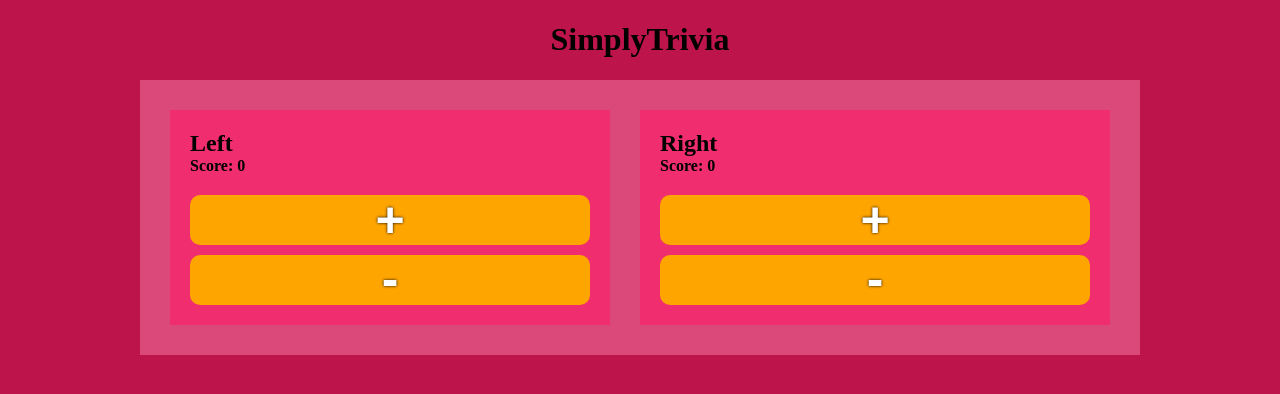
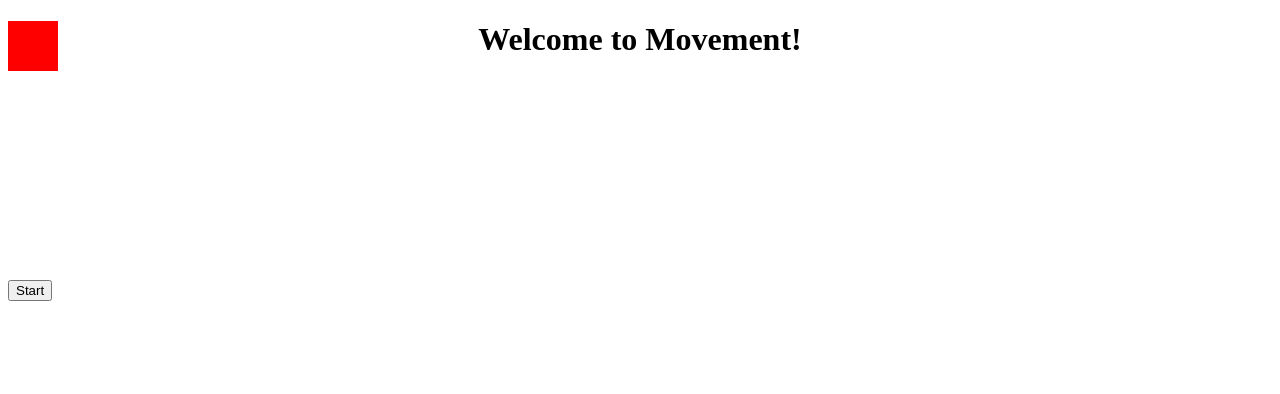
Before and after one commit to DamianDRuiz/simply-trivia, a React (Vite) app: page / in a window 1280 px wide. Shown: the top 394 px of the page. Built offline with nearby package versions, Linux system fonts and the light colour scheme.

Commit message:
Movement test

```diff
--- a/src/app/app.tsx
+++ b/src/app/app.tsx
@@ -1,9 +1,9 @@
-import SimplyTrivia from '../components/SimplyTrivia/SimplyTrivia';
+import Movement from '../components/Movement/Movement';
 
 export function App() {
   return (
     <div>
-      <SimplyTrivia />
+      <Movement />
     </div>
   );
 }
--- /dev/null
+++ b/src/components/Movement/Movement.module.scss
@@ -0,0 +1,23 @@
+/*
+ * Replace this with your own classes
+ *
+ * e.g.
+ * .container {
+ * }
+*/
+.container {
+  position: relative;
+}
+.guy {
+  display: inline-block;
+  position: absolute;
+  width: 50px;
+  height: 50px;
+  top: 0;
+  left: 0;
+  background-color: blue;
+}
+
+.start {
+  margin-top: 200px;
+}
--- /dev/null
+++ b/src/components/Movement/Movement.tsx
@@ -0,0 +1,81 @@
+import { useEffect } from 'react';
+import styles from './Movement.module.scss';
+
+class Guy {
+  elem: HTMLDivElement | null;
+  speed: number;
+  posX: number;
+  posY: number;
+  moveInterval: NodeJS.Timer | undefined;
+
+  constructor() {
+    this.elem = document.querySelector('#guy');
+    this.speed = 5;
+    this.posX = 0;
+    this.posY = 0;
+
+    if (this.elem == null) return;
+
+    this.init();
+    this.events();
+  }
+
+  init() {
+    if (this.elem == null) return;
+    this.elem.style.backgroundColor = 'red';
+  }
+
+  events() {
+    document.addEventListener('keydown', (event) => {
+      if (this.moveInterval != undefined) return;
+      this.moveInterval = setInterval(() => {
+        this.move(event.key);
+      }, 50);
+    });
+    document.addEventListener('keyup', (event) => {
+      clearInterval(this.moveInterval);
+      this.moveInterval = undefined;
+    });
+  }
+
+  move(key: string) {
+    if (this.elem == null) return;
+
+    switch (key) {
+      case 'ArrowRight':
+        this.posX += this.speed;
+        break;
+      case 'ArrowLeft':
+        this.posX -= this.speed;
+        break;
+      case 'ArrowDown':
+        this.posY += this.speed;
+        break;
+      case 'ArrowUp':
+        this.posY -= this.speed;
+        break;
+    }
+
+    this.elem.style.left = this.posX + 'px';
+    this.elem.style.top = this.posY + 'px';
+  }
+}
+
+export function Movement() {
+  const start = () => {
+    const guy = new Guy();
+  };
+
+  useEffect(start, []);
+  return (
+    <div className={`${styles.container}`}>
+      <h1>Welcome to Movement!</h1>
+      <div id="guy" className={`${styles.guy}`}></div>
+      <button className={`${styles.start}`} onClick={start}>
+        Start
+      </button>
+    </div>
+  );
+}
+
+export default Movement;
--- a/src/styles.scss
+++ b/src/styles.scss
@@ -3,3 +3,7 @@
 h1 {
   text-align: center;
 }
+
+body {
+  position: relative;
+}
```
Also changed, not shown: 1 other file (tests, documents, lock files or other folders).
